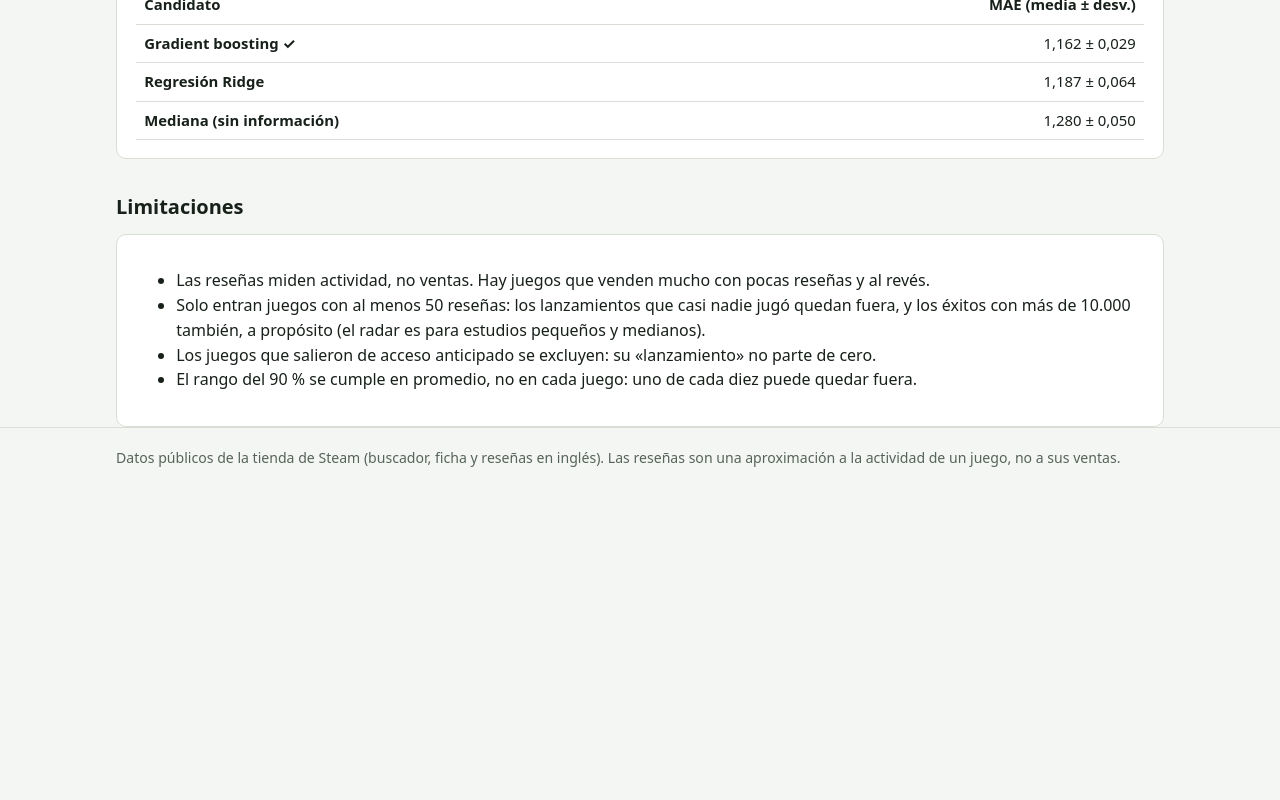
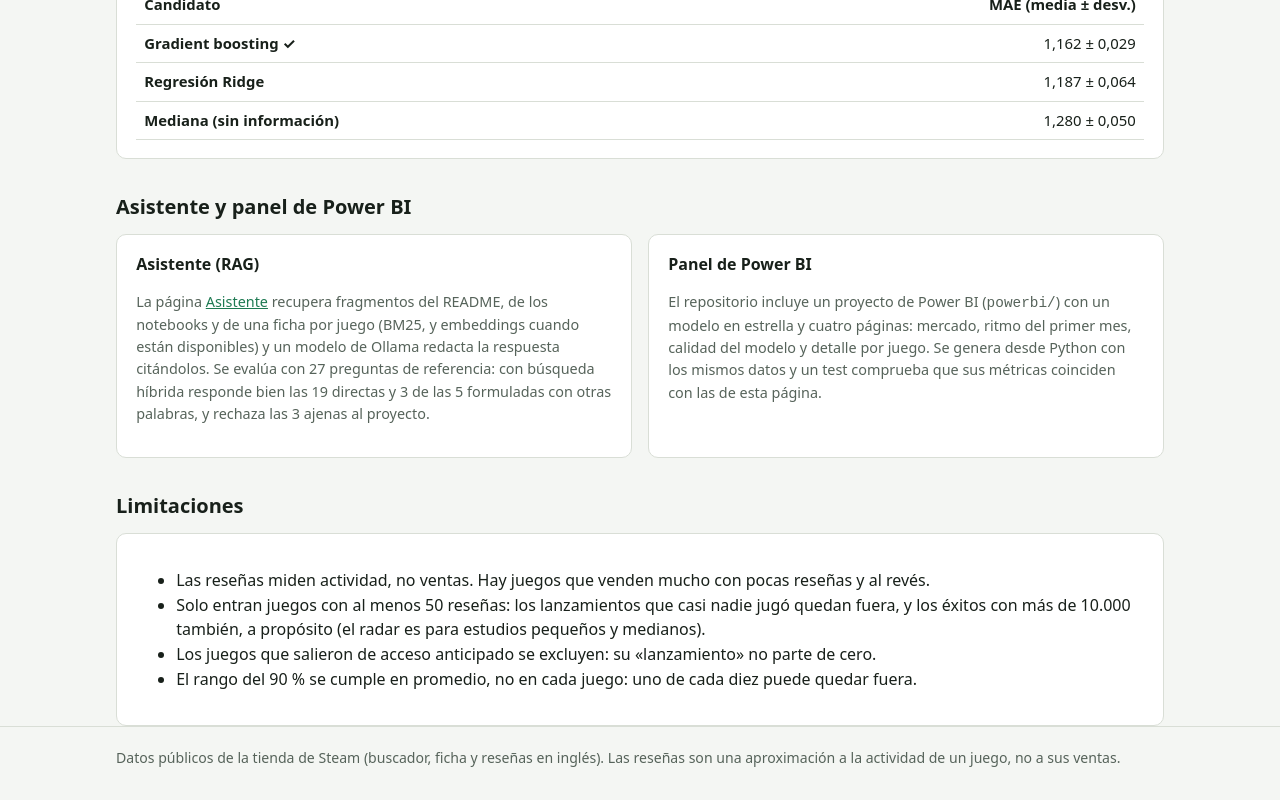
Before and after one commit to alvarodc093-pixel/steam-launch-radar, a Next.js app in the folder app/: page /metodologia in a window 1280 px wide. Shown: the part 1242-2042 px from the top of the page. Before the commit the page ends 1743 px from the top, so only its background shows below. Built offline with nearby package versions, Linux system fonts and the light colour scheme.

Commit message:
feat(app): Metodología resume el asistente y el panel, y el asistente explica qué búsqueda usa

```diff
--- a/app/src/app/metodologia/page.tsx
+++ b/app/src/app/metodologia/page.tsx
@@ -1,4 +1,5 @@
 import type { Metadata } from "next";
+import Link from "next/link";
 
 import SinDatos from "@/components/SinDatos";
 import { datosMercado, datosPrevio, datosRadar } from "@/lib/datos";
@@ -184,6 +185,29 @@ export default async function PaginaMetodologia() {
         <TablaCandidatos m={pm} />
       </div>
 
+      <h2>Asistente y panel de Power BI</h2>
+      <div className="rejilla">
+        <div className="panel">
+          <h3>Asistente (RAG)</h3>
+          <p className="nota">
+            La página <Link href="/asistente">Asistente</Link> recupera fragmentos del README, de
+            los notebooks y de una ficha por juego (BM25, y embeddings cuando están disponibles) y
+            un modelo de Ollama redacta la respuesta citándolos. Se evalúa con 27 preguntas de
+            referencia: con búsqueda híbrida responde bien las 19 directas y 3 de las 5 formuladas
+            con otras palabras, y rechaza las 3 ajenas al proyecto.
+          </p>
+        </div>
+        <div className="panel">
+          <h3>Panel de Power BI</h3>
+          <p className="nota">
+            El repositorio incluye un proyecto de Power BI (<code>powerbi/</code>) con un modelo en
+            estrella y cuatro páginas: mercado, ritmo del primer mes, calidad del modelo y detalle
+            por juego. Se genera desde Python con los mismos datos y un test comprueba que sus
+            métricas coinciden con las de esta página.
+          </p>
+        </div>
+      </div>
+
       <h2>Limitaciones</h2>
       <div className="panel">
         <ul>
```
Also changed, not shown: app/src/app/asistente/page.tsx (+8 -6 lines).
